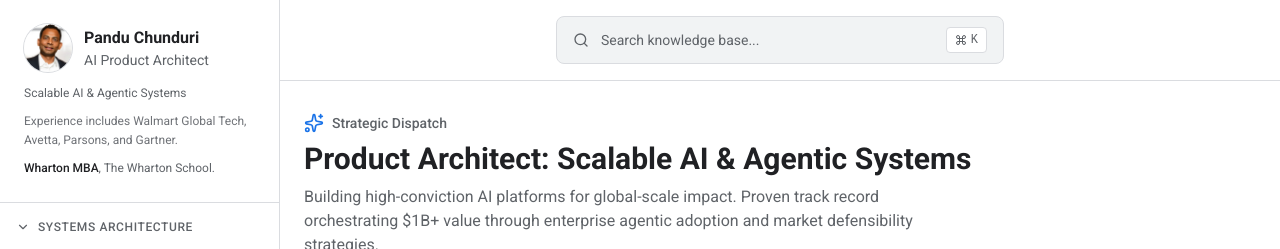
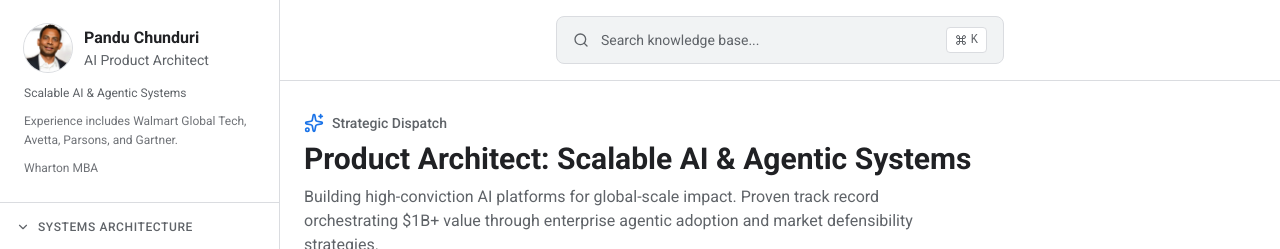
Before and after one commit to pchunduri4/panduchunduri, a Next.js app: page / in a window 1280 px wide. Shown: the top 249 px of the page. Built offline with nearby package versions, Linux system fonts and the light colour scheme.

Commit message:
Simplify sidebar credential to plain Wharton MBA.
Co-authored-by: Cursor <cursoragent@cursor.com>

```diff
--- a/components/sidebar.tsx
+++ b/components/sidebar.tsx
@@ -138,8 +138,7 @@ export function Sidebar() {
             Experience includes Walmart Global Tech, Avetta, Parsons, and Gartner.
           </p>
           <p className="text-xs text-muted-foreground/90 leading-relaxed mt-2">
-            <span className="font-medium text-foreground">Wharton MBA</span>
-            <span className="text-muted-foreground">, The Wharton School.</span>
+            Wharton MBA
           </p>
         </Link>
 
```
